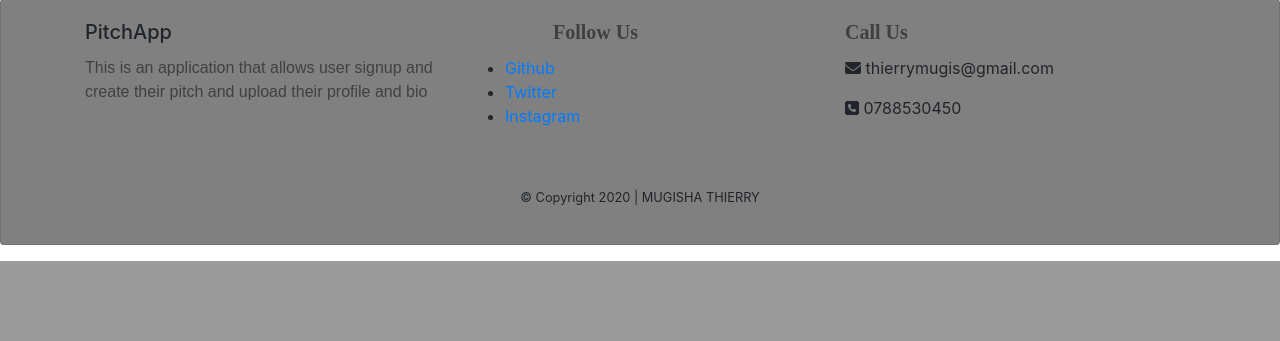
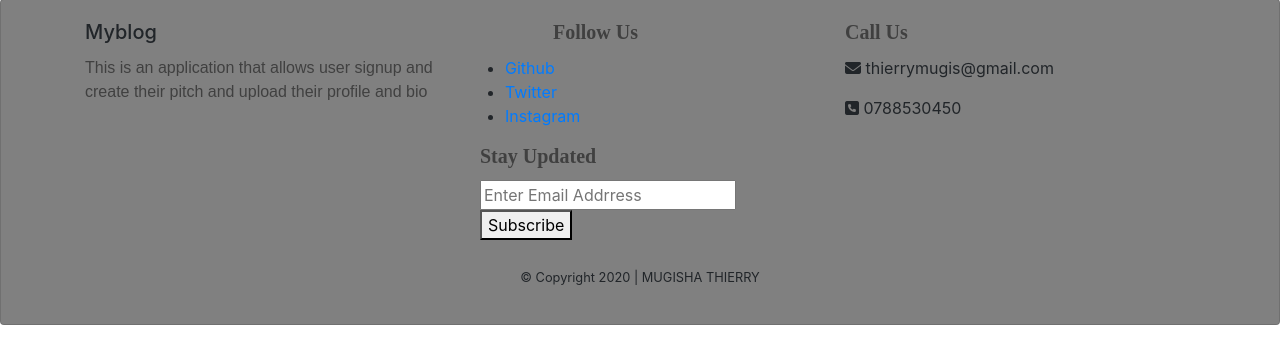
Before and after one commit to mugisha-thierry/my_blog, a Flask app: template app/templates/post.html in a window 1280 px wide. Shown: the part 919-1260 px from the top of the page. Before the commit the page ends 1180 px from the top, so only its background shows below. Run offline with Flask 2, Linux system fonts and the light colour scheme; the template is opened without the code that fills it: values that come from a table or form of the project are taken from there, others are empty; some libraries are stand-ins or nearby versions; some web fonts are replaced.

Commit message:
Added a subscrib button

```diff
--- a/app/templates/footer.html
+++ b/app/templates/footer.html
@@ -3,7 +3,7 @@
         <div class="container">
             <div class="row">
                 <div class="col">
-                    <h5 class="card-title logo2">Pitch<span class="spanLogo2">App</span></h5>
+                    <h5 class="card-title logo2">My<span class="spanLogo2">blog</span></h5>
                     <p class="card-text text-black-50" style=" font-family: 'Kite One', sans-serif;">
                         This is an application that allows user signup and create their pitch and upload their profile and bio</p>
                 </div>
@@ -16,6 +16,14 @@
                         <li><a href="#">Twitter</a></li>
                         <li><a href="#">Instagram</a></li>
                     </ul>
+                    <div class="col">
+                        <h5 class="card-title text-black-50" style=" font-weight: bold;font-family: 'Piazzolla', serif;">Stay
+                          Updated</h5>
+                        <input type="text" name="" id="email" class="inpFooter" placeholder="Enter Email Addrress">
+                        <button type="submit" class="foot" class="btn btn-secondary">Subscribe</button>
+                        <br>
+                        <br>
+                    </div>
                 </div>
                 <div class="col">
                     <h5 class="card-title text-black-50" style=" font-weight: bold;font-family: 'Piazzolla', serif;">
```
